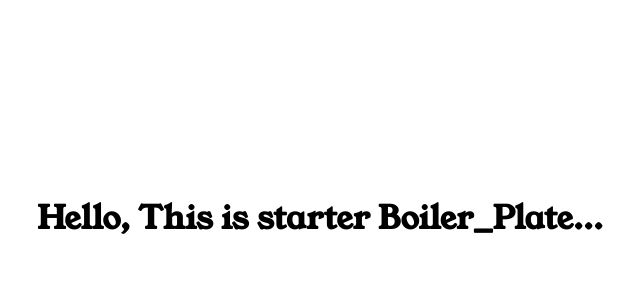
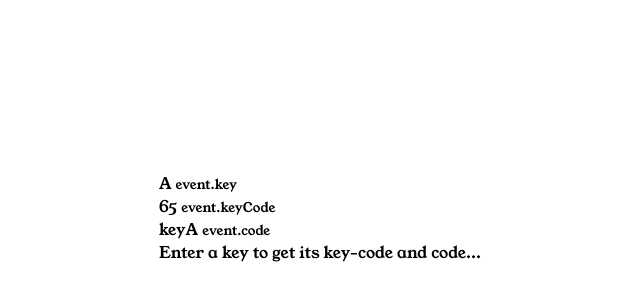
Before and after one commit to SGsubuuu-2322/Event_KeyCodes, a plain HTML site: page index.html in a window 1280 px wide. Shown: the part 182-482 px from the top of the page, without its empty margins (320-960 px from the left). Drawn offline with Linux system fonts and the light colour scheme.

Commit message:
Added the strucutre for HTML5 in this project...

```diff
--- a/index.html
+++ b/index.html
@@ -11,10 +11,24 @@
       referrerpolicy="no-referrer"
     /> -->
     <link rel="stylesheet" type="text/css" href="style.css" />
-    <title>Starter_BoilerPlate</title>
+    <title>Event_KeyCodes</title>
   </head>
   <body>
-    <h1>Hello, This is starter Boiler_Plate...</h1>
+    <div id="insert">
+      <div class="key">
+        A
+        <small>event.key</small>
+      </div>
+      <div class="key">
+        65
+        <small>event.keyCode</small>
+      </div>
+      <div class="key">
+        keyA
+        <small>event.code</small>
+      </div>
+      <div class="key">Enter a key to get its key-code and code...</div>
+    </div>
 
     <script src="script.js"></script>
   </body>
```
